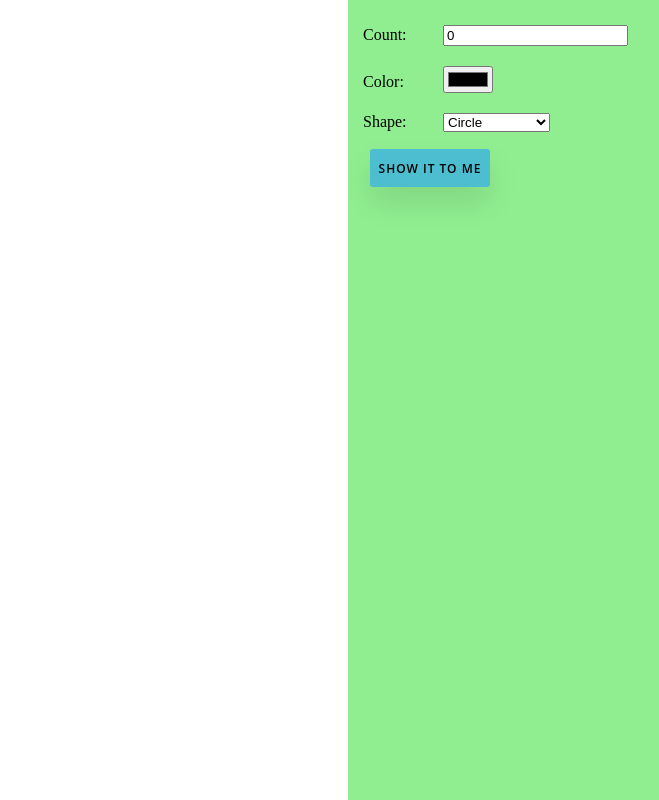
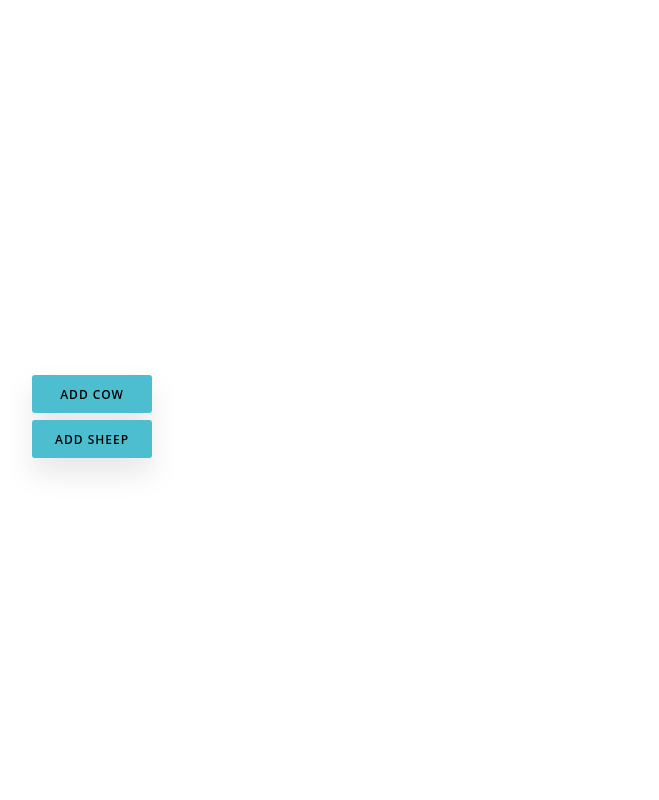
Before and after one commit to A-Kija/liutas, a React (Create React App) app: page / in a window 1280 px wide. Shown: the whole page, without its empty margins (548-1207 px from the left). Built offline with nearby package versions, Linux system fonts and the light colour scheme.

Commit message:
Karves ir avys

```diff
--- a/src/App.jsx
+++ b/src/App.jsx
@@ -1,22 +1,32 @@
-import ZoneEnter from "./Components/ZoneEnter";
-import ZoneShow from "./Components/ZoneShow";
-import { useState } from "react";
+import { useState, useEffect } from "react";
+import FieldAnimal from "./Components/FieldAnimal";
+
 
 function App() {
 
-    const [show, setShow] = useState({color:'', shape:'', count:[]})
+    const [field, setField] = useState([])
 
-    const showIt = (data) => {
-        data.count = new Array(parseInt(data.count)).fill(null);
-        setShow(data);
+    const add = (what) => {
+        const fieldCopy = field.slice();
+        fieldCopy.push({animal:what});
+        setField(fieldCopy);
+        console.log(fieldCopy);
     }
 
+    // useEffect(() => {
+    //     console.log('susirenderino')
+    // }, []);
+
     return (
-        <div className="zone">
-            <ZoneShow show={show}></ZoneShow>
-            <ZoneEnter showIt={showIt}></ZoneEnter>
+        <div className="field">
+        <div>
+          {field.map((fieldAnimal, i)=><FieldAnimal key={i} fieldAnimal={fieldAnimal}></FieldAnimal>)}
         </div>
-    )
+        <button onClick={() => add('cow')}>Add cow</button>
+        <button onClick={() => add('sheep')}>Add sheep</button>
+        </div>
+    );
+
 }
 
 export default App;
--- /dev/null
+++ b/src/Components/FieldAnimal.jsx
@@ -0,0 +1,23 @@
+
+function FieldAnimal({ fieldAnimal }) {
+
+
+    if ('cow' === fieldAnimal.animal) {
+        return (
+            <div className="cow">
+            </div>
+        );
+    }
+    else if ('sheep' === fieldAnimal.animal) {
+        return (
+            <div className="sheep">
+            </div>
+        );
+    }
+    else {
+        return null;
+    }
+
+}
+
+export default FieldAnimal;
--- a/src/index.scss
+++ b/src/index.scss
@@ -6,6 +6,7 @@
     align-items: center;
     height: 100vh;
     width: 100vw;
+    box-sizing: border-box;
     // flex-direction: column-reverse;
 }
 
@@ -189,3 +190,29 @@
         }
     }
 }
+
+.field {
+    width: 100%;
+    box-sizing: border-box;
+    div {
+        background-color: lightgreen;
+        margin: 20px 0;
+        display: flex;
+        justify-content: flex-start;
+        align-items: flex-start;
+        flex-wrap: wrap;
+        .cow {
+            height: 100px;
+            width: 100px;
+            border-radius: 50%;
+            border: 4px dotted deeppink;
+            margin: 10px;
+        }
+        .sheep {
+            height: 100px;
+            width: 100px;
+            border: 4px dotted darkturquoise;
+            margin: 10px;
+        }
+    }
+}
```
Also changed, not shown: src/App9.jsx (added, +22 -0 lines).
